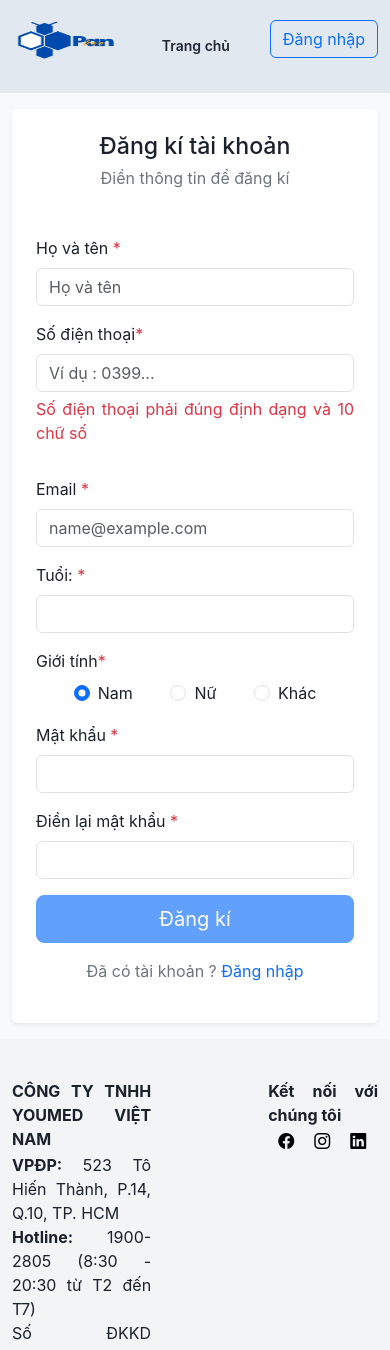
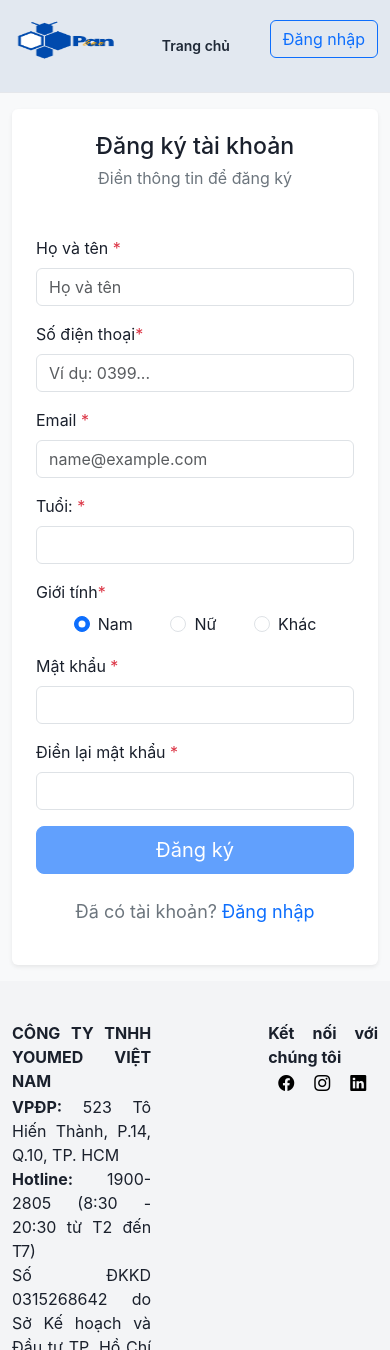
Before and after one commit to anhphuong012/CK_DACNPM, a React (Create React App) app in the folder frontend/project/: page /register in a window 390 px wide. Shown: the top 1350 px of the page. Built offline with nearby package versions, Linux system fonts and the light colour scheme.

Commit message:
update register

```diff
--- a/frontend/project/package.json
+++ b/frontend/project/package.json
@@ -52,5 +52,5 @@
       "last 1 safari version"
     ]
   },
-  "proxy": "http://172.17.90.48:8081"
+  "proxy": "http://192.168.1.6:8081"
 }
--- a/frontend/project/src/component/user/css/register.css
+++ b/frontend/project/src/component/user/css/register.css
@@ -6,14 +6,39 @@
     font-family: Inter, ui-sans-serif, system-ui, -apple-system, BlinkMacSystemFont, Segoe UI, Roboto, Helvetica Neue, Arial, Noto Sans, sans-serif, "Apple Color Emoji", "Segoe UI Emoji", Segoe UI Symbol, "Noto Color Emoji";
 
 }
+
 .text-just {
     text-align: justify;
 }
+
 .sex-check {
     display: flex;
-        justify-content: space-evenly;
+    justify-content: space-evenly;
 }
+
 .text-danger {
     color: red;
     margin-top: 5px;
+    margin-bottom: -5px;
 }
+
+.text-secondary {
+    font-size: 18px;
+    margin-top: 8px!important;
+}
+
+/* Ẩn các spin buttons trong trình duyệt Webkit (Chrome, Safari, Edge) */
+input[type="number"]::-webkit-outer-spin-button,
+input[type="number"]::-webkit-inner-spin-button {
+  -webkit-appearance: none;
+  margin: 0;
+}
+
+/* Ẩn các spin buttons trong Firefox */
+input[type="number"] {
+  -moz-appearance: textfield;
+}
+
+.div_block-pass {
+    margin-top: 1rem;
+}
--- a/frontend/project/src/component/user/page/Header.js
+++ b/frontend/project/src/component/user/page/Header.js
@@ -40,6 +40,7 @@ export default function Headers() {
     setAnchorEl(null);
     window.location.href = url;
   };
+
   return (
     <div className="border-b">
       <header class="container d-flex justify-content-between mt-20 ">
--- a/frontend/project/src/component/user/page/Login.js
+++ b/frontend/project/src/component/user/page/Login.js
@@ -102,7 +102,7 @@ export default function LoginPage() {
                     <label class="form-check-label">Ghi nhớ tài khoản</label>
                   </div>
                   <div>
-                    <a href="" className="forget-pass">
+                    <a href="/forgot-password" className="forget-pass">
                       Quên mật khẩu?
                     </a>
                   </div>
@@ -114,9 +114,9 @@ export default function LoginPage() {
                 </div>
 
                 <div className="mt-4">
-                  Chưa có tài khoản ?{" "}
+                  Chưa có tài khoản?{" "}
                   <Link className="forget-pass" to="/register">
-                    Đăng kí ngay
+                    Đăng ký ngay
                   </Link>
                 </div>
               </div>
--- a/frontend/project/src/component/user/page/Register.js
+++ b/frontend/project/src/component/user/page/Register.js
@@ -10,37 +10,81 @@ import "react-toastify/dist/ReactToastify.css";
 import axios from "axios";
 
 export default function Register() {
-  const [sex, setSex] = useState("male");
-  const [checkPass, setCheckPass] = useState(true);
-  const [checkPhone, setCheckPhone] = useState(true);
-
+  // Các trạng thái để lưu trữ thông tin đầu vào của người dùng
   const [fullName, setFullName] = useState("");
   const [repass, setRepass] = useState("");
   const [password, setPassword] = useState("");
   const [phone, setPhone] = useState("");
   const [email, setEmail] = useState("");
   const [age, setAge] = useState("");
+  const [sex, setSex] = useState("Nam");
 
-  console.log("Pass:" + password);
-  console.log("Repass:" + repass);
 
+  // kiểm tra
+  const [checkEmail, setCheckEmail] = useState(true);
+  // const [checkPass, setCheckPass] = useState(true);
+  // const [checkPhone, setCheckPhone] = useState(true);
+  // const [checkPasswordLength, setCheckPasswordLength] = useState(true);
+  const [checkPass, setCheckPass] = useState(null);
+  const [checkPhone, setCheckPhone] = useState(null);
+  const [checkPasswordLength, setCheckPasswordLength] = useState(null);
+
+  // Xử lý sự kiện khi người dùng thay đổi giá trị trường mật khẩu nhập lại
   const handleRepass = (event) => {
     setRepass(event.target.value);
   };
 
+  // Theo dõi sự thay đổi của mật khẩu và mật khẩu nhập lại để kiểm tra sự trùng khớp
   useEffect(() => {
-    setCheckPass(password == repass);
+    setCheckPass(password === repass);
   }, [repass, password]);
 
+  // Theo dõi sự thay đổi của số điện thoại để kiểm tra định dạng và độ dài
+  // useEffect(() => {
+  //   setCheckPhone(phone.length === 10 && phone.startsWith("0"));
+  // }, [phone]);
   useEffect(() => {
-    setCheckPhone(phone.length == 10 && phone.startsWith("0"));
+    if (phone.length > 0) {
+      setCheckPhone(phone.length === 10 && phone.startsWith("0"));
+    } else {
+      setCheckPhone(null);
+    }
   }, [phone]);
 
+  // Xử lý sự kiện khi người dùng thay đổi giá trị của trường giới tính
   const radioChange = (event) => {
     setSex(event.target.value);
   };
 
-  const register = async () => {
+  // Hàm kiểm tra email hợp lệ bằng regex
+  const validateEmail = (email) => {
+    const re = /^[^\s@]+@[^\s@]+\.[^\s@]+$/;
+    return re.test(email);
+  };
+
+  // Kiểm tra độ dài mật khẩu
+  // useEffect(() => {
+  //   setCheckPasswordLength(password.length >= 6);
+  // }, [password]);
+  useEffect(() => {
+    if (password.length > 0) {
+      setCheckPasswordLength(password.length >= 6);
+    } else {
+      setCheckPasswordLength(null);
+    }
+  }, [password]);
+
+
+  // Hàm đăng ký tài khoản
+  const register = async (event) => {
+    event.preventDefault(); // Ngăn chặn hành vi mặc định của nút submit
+    // Kiểm tra tính hợp lệ của email
+    setCheckEmail(validateEmail(email));
+    if (!validateEmail(email)) {
+      return; // Dừng lại nếu email không hợp lệ hoặc mật khẩu không đủ dài
+    }
+
+    // Gửi yêu cầu đăng ký tài khoản lên server
     await axios({
       method: "post",
       maxBodyLength: Infinity,
@@ -59,45 +103,46 @@ export default function Register() {
       }),
     }).then(function (response) {
       console.log(response);
-      if (response.status == 201) {
-        if (response.data.data.role == "user") {
+      if (response.status === 201) {
+        if (response.data.data.role === "user") {
           var user = response.data.data.patient;
           sessionStorage.setItem("user", JSON.stringify(user));
           document.location.href = "/";
         }
-      } else if (response.status == 204) {
-        toast.error("Số điện thoại đã có trên hệ thống!");
+      } else if (response.status === 204) {
+        toast.error("Số điện thoại này hiện tại đã được sử dụng!");
       }
     });
   };
+
   return (
     <div>
-      <Header></Header>
+      <Header />
       <section>
-        <div class="bg-light py-3 py-md-5">
-          <div class="container">
-            <div class="row justify-content-md-center">
-              <div class="col-12 col-md-11 col-lg-8 col-xl-7 col-xxl-6">
-                <div class="bg-white p-4 p-md-5 rounded shadow-sm">
-                  <div class="row">
-                    <div class="col-12">
-                      <div class="mb-5">
-                        <h2 class="h3">Đăng kí tài khoản</h2>
-                        <h3 class="fs-6 fw-normal text-secondary m-0">
-                          Điền thông tin để đăng kí
+        <div className="bg-light py-3 py-md-5">
+          <div className="container">
+            <div className="row justify-content-md-center">
+              <div className="col-12 col-md-11 col-lg-8 col-xl-7 col-xxl-6">
+                <div className="bg-white p-4 p-md-5 rounded shadow-sm">
+                  <div className="row">
+                    <div className="col-12">
+                      <div className="mb-5">
+                        <h2 className="h3">Đăng ký tài khoản</h2>
+                        <h3 className="fs-6 fw-normal text-secondary m-0">
+                          Điền thông tin để đăng ký
                         </h3>
                       </div>
                     </div>
                   </div>
                   <form action="#!">
-                    <div class=" text-just row gy-3 gy-md-4 overflow-hidden">
-                      <div class="col-12">
-                        <label for="firstName" class="form-label">
-                          Họ và tên <span class="text-danger">*</span>
+                    <div className="text-just row gy-3 gy-md-4 overflow-hidden">
+                      <div className="col-12">
+                        <label htmlFor="firstName" className="form-label">
+                          Họ và tên <span className="text-danger">*</span>
                         </label>
                         <input
                           type="text"
-                          class="form-control"
+                          className="form-control"
                           name="fullName"
                           id="fullName"
                           placeholder="Họ và tên"
@@ -106,34 +151,38 @@ export default function Register() {
                           onChange={(event) => setFullName(event.target.value)}
                         />
                       </div>
-                      <div class="col-12">
-                        <label for="lastName" class="form-label">
-                          Số điện thoại<span class="text-danger">*</span>
+                      <div className="col-12">
+                        <label htmlFor="lastName" className="form-label">
+                          Số điện thoại<span className="text-danger">*</span>
                         </label>
                         <input
                           type="text"
-                          class="form-control"
+                          className="form-control"
                           name="phone"
                           id="phone"
-                          placeholder="Ví dụ : 0399..."
+                          placeholder="Ví dụ: 0399..."
                           value={phone}
                           onChange={(event) => setPhone(event.target.value)}
                           required
                         />
-
-                        {!checkPhone && (
+                        {/* {!checkPhone && (
+                          <p className="text-danger">
+                            Số điện thoại phải đúng định dạng và 10 chữ số
+                          </p>
+                        )} */}
+                        {!checkPhone && phone.length > 0 && (
                           <p className="text-danger">
                             Số điện thoại phải đúng định dạng và 10 chữ số
                           </p>
                         )}
                       </div>
-                      <div class="col-12">
-                        <label for="email" class="form-label">
-                          Email <span class="text-danger">*</span>
+                      <div className="col-12">
+                        <label htmlFor="email" className="form-label">
+                          Email <span className="text-danger">*</span>
                         </label>
                         <input
                           type="email"
-                          class="form-control"
+                          className="form-control"
                           name="email"
                           id="email"
                           placeholder="name@example.com"
@@ -141,205 +190,151 @@ export default function Register() {
                           onChange={(event) => setEmail(event.target.value)}
                           required
                         />
+                        {!checkEmail && (
+                          <p className="text-danger">Email không hợp lệ</p>
+                        )}
                       </div>
 
-                      <div class="col-12">
-                        <label for="age" class="form-label">
-                          Tuổi: <span class="text-danger">*</span>
+                      <div className="col-12">
+                        <label htmlFor="age" className="form-label">
+                          Tuổi: <span className="text-danger">*</span>
                         </label>
                         <input
                           type="number"
-                          class="form-control"
+                          className="form-control"
                           name="age"
                           id="age"
                           value={age}
-                          onChange={(event) => setAge(event.target.value)}
+                          onChange={(event) => {
+                            let enteredValue = parseInt(event.target.value, 10);
+                            // Kiểm tra giá trị nhập vào để đảm bảo nó nằm trong khoảng từ 0 đến 200
+                            if (enteredValue < 0) {
+                              enteredValue = 0;
+                            } else if (enteredValue > 200) {
+                              enteredValue = 200;
+                            }
+                            setAge(enteredValue);
+                          }}
                           required
                         />
                       </div>
-
-                      <div class="col-12">
-                        <label for="email" class="form-label">
-                          Giới tính<span class="text-danger">*</span>
+                      <div className="col-12">
+                        <label htmlFor="email" className="form-label">
+                          Giới tính<span className="text-danger">*</span>
                         </label>
                         <div className="sex-check">
-                          <div class="form-check">
+                          <div className="form-check">
                             <input
                               type="radio"
-                              class="form-check-input"
+                              className="form-check-input"
                               id="radio1"
                               name="optradio"
-                              value="male"
+                              value="Nam"
                               onChange={radioChange}
-                              checked={sex === "male"}
+                              checked={sex === "Nam"}
                             />
-                            <label class="form-check-label" for="radio1">
+                            <label className="form-check-label" htmlFor="radio1">
                               Nam
                             </label>
                           </div>
-                          <div class="form-check">
+                          <div className="form-check">
                             <input
                               type="radio"
-                              class="form-check-input"
+                              className="form-check-input"
                               id="radio2"
                               name="optradio"
-                              value="female"
+                              value="Nữ"
                               onChange={radioChange}
-                              checked={sex === "female"}
+                              checked={sex === "Nữ"}
                             />
-                            <label class="form-check-label" for="radio2">
+                            <label className="form-check-label" htmlFor="radio2">
                               Nữ
                             </label>
                           </div>
-                          <div class="form-check">
+                          <div className="form-check">
                             <input
                               type="radio"
-                              class="form-check-input"
+                              className="form-check-input"
                               id="radio3"
                               name="optradio"
-                              value="other"
+                              value="Khác"
                               onChange={radioChange}
-                              checked={sex === "other"}
+                              checked={sex === "Khác"}
                             />
-                            <label class="form-check-label" for="radio3">
+                            <label className="form-check-label" htmlFor="radio3">
                               Khác
                             </label>
                           </div>
                         </div>
                       </div>
-
-                      <div class="col-12">
-                        <label for="password" class="form-label">
-                          Mật khẩu <span class="text-danger">*</span>
+                      <div className="col-12 div_block-pass">
+                        <label htmlFor="password" className="form-label">
+                          Mật khẩu <span className="text-danger">*</span>
                         </label>
                         <input
                           type="password"
-                          class="form-control"
+                          className="form-control"
                           name="password"
                           id="password"
                           value={password}
-                          onChange={(event) => {
-                            setPassword(event.target.value);
-                          }}
+                          onChange={(event) => setPassword(event.target.value)}
                           required
                         />
+                        {/* {!checkPasswordLength && (
+                          <p className="text-danger">
+                            Mật khẩu phải có ít nhất 6 ký tự
+                          </p>
+                        )} */}
+                        {!checkPasswordLength && password.length > 0 && (
+                          <p className="text-danger">
+                            Mật khẩu phải có ít nhất 6 ký tự
+                          </p>
+                        )}
                       </div>
 
-                      <div class="col-12">
-                        <label for="re-password" class="form-label">
-                          Điền lại mật khẩu <span class="text-danger">*</span>
+                      <div className="col-12">
+                        <label htmlFor="re-password" className="form-label">
+                          Điền lại mật khẩu <span className="text-danger">*</span>
                         </label>
                         <input
                           type="password"
-                          class="form-control"
+                          className="form-control"
                           name="re-password"
                           id="re-password"
                           value={repass}
                           onChange={handleRepass}
                           required
                         />
-
                         {!checkPass && (
-                          <p className="text-danger">
-                            Mật khẩu không trùng khớp
-                          </p>
+                          <p className="text-danger">Mật khẩu không trùng khớp</p>
                         )}
                       </div>
-                      {/* <div class="col-12">
-                        <div class="form-check">
-                          <input
-                            class="form-check-input"
-                            type="checkbox"
-                            value=""
-                            name="iAgree"
-                            id="iAgree"
-                            required
-                          />
-                          <label
-                            class="form-check-label text-secondary"
-                            for="iAgree"
-                          >
-                            Đồng ý với các điều khoản ?
-                          </label>
-                        </div>
-                      </div> */}
-                      <div class="col-12">
-                        <div class="d-grid">
+                      <div className="col-12">
+                        <div className="d-grid">
                           <button
-                            class={`btn btn-lg btn-primary ${
-                              checkPass && checkPhone ? "" : "disabled"
-                            }`}
+                            className={`btn btn-lg btn-primary ${checkPass && checkPhone ? "" : "disabled"}`}
+                            // className={`btn btn-lg btn-primary ${fieldsFilled ? "" : "disabled"}`}
                             type="submit"
                             onClick={register}
                           >
-                            Đăng kí
+                            Đăng ký
                           </button>
                         </div>
                       </div>
                     </div>
                   </form>
-                  <div class="row mb-3 mt-3">
-                    <div class="col-12">
-                      {/* <hr class="mt-5 mb-4 border-secondary-subtle"> */}
-                      <div class="col-12">
-                        <p class="m-0 text-secondary text-center">
-                          Đã có tài khoản ?{" "}
-                          <Link
-                            to="/login"
-                            class="link-primary text-decoration-none"
-                          >
+                  <div className="row mb-3 mt-3">
+                    <div className="col-12">
+                      <div className="col-12">
+                        <p className="m-0 text-secondary text-center">
+                          Đã có tài khoản?{" "}
+                          <Link to="/login" className="link-primary text-decoration-none">
                             Đăng nhập
                           </Link>
                         </p>
                       </div>
                     </div>
                   </div>
-                  {/* <div class="row">
-                    <div class="col-12">
-                      <p class="mt-5 mb-4">Or sign in with</p>
-                      <div class="d-flex gap-3 flex-column flex-md-row">
-                        <a href="#!" class="btn bsb-btn-xl btn-outline-primary">
-                          <svg
-                            xmlns="http://www.w3.org/2000/svg"
-                            width="16"
-                            height="16"
-                            fill="currentColor"
-                            class="bi bi-google"
-                            viewBox="0 0 16 16"
-                          >
-                            <path d="M15.545 6.558a9.42 9.42 0 0 1 .139 1.626c0 2.434-.87 4.492-2.384 5.885h.002C11.978 15.292 10.158 16 8 16A8 8 0 1 1 8 0a7.689 7.689 0 0 1 5.352 2.082l-2.284 2.284A4.347 4.347 0 0 0 8 3.166c-2.087 0-3.86 1.408-4.492 3.304a4.792 4.792 0 0 0 0 3.063h.003c.635 1.893 2.405 3.301 4.492 3.301 1.078 0 2.004-.276 2.722-.764h-.003a3.702 3.702 0 0 0 1.599-2.431H8v-3.08h7.545z" />
-                          </svg>
-                          <span class="ms-2 fs-6">Google</span>
-                        </a>
-                        <a href="#!" class="btn bsb-btn-xl btn-outline-primary">
-                          <svg
-                            xmlns="http://www.w3.org/2000/svg"
-                            width="16"
-                            height="16"
-                            fill="currentColor"
-                            class="bi bi-facebook"
-                            viewBox="0 0 16 16"
-                          >
-                            <path d="M16 8.049c0-4.446-3.582-8.05-8-8.05C3.58 0-.002 3.603-.002 8.05c0 4.017 2.926 7.347 6.75 7.951v-5.625h-2.03V8.05H6.75V6.275c0-2.017 1.195-3.131 3.022-3.131.876 0 1.791.157 1.791.157v1.98h-1.009c-.993 0-1.303.621-1.303 1.258v1.51h2.218l-.354 2.326H9.25V16c3.824-.604 6.75-3.934 6.75-7.951z" />
-                          </svg>
-                          <span class="ms-2 fs-6">Facebook</span>
-                        </a>
-                        <a href="#!" class="btn bsb-btn-xl btn-outline-primary">
-                          <svg
-                            xmlns="http://www.w3.org/2000/svg"
-                            width="16"
-                            height="16"
-                            fill="currentColor"
-                            class="bi bi-twitter"
-                            viewBox="0 0 16 16"
-                          >
-                            <path d="M5.026 15c6.038 0 9.341-5.003 9.341-9.334 0-.14 0-.282-.006-.422A6.685 6.685 0 0 0 16 3.542a6.658 6.658 0 0 1-1.889.518 3.301 3.301 0 0 0 1.447-1.817 6.533 6.533 0 0 1-2.087.793A3.286 3.286 0 0 0 7.875 6.03a9.325 9.325 0 0 1-6.767-3.429 3.289 3.289 0 0 0 1.018 4.382A3.323 3.323 0 0 1 .64 6.575v.045a3.288 3.288 0 0 0 2.632 3.218 3.203 3.203 0 0 1-.865.115 3.23 3.23 0 0 1-.614-.057 3.283 3.283 0 0 0 3.067 2.277A6.588 6.588 0 0 1 .78 13.58a6.32 6.32 0 0 1-.78-.045A9.344 9.344 0 0 0 5.026 15z" />
-                          </svg>
-                          <span class="ms-2 fs-6">Twitter</span>
-                        </a>
-                      </div>
-                    </div>
-                  </div> */}
                 </div>
               </div>
             </div>
@@ -347,7 +342,7 @@ export default function Register() {
           <ToastContainer position="bottom-right" />
         </div>
       </section>
-      <Footer></Footer>
+      <Footer />
     </div>
   );
 }
--- a/frontend/project/src/setupProxy.js
+++ b/frontend/project/src/setupProxy.js
@@ -4,7 +4,7 @@ module.exports = function (app) {
   app.use(
     "/api",
     createProxyMiddleware({
-      target: "http://172.17.90.48:8081",
+      target: "http://192.168.1.6:8081",
       changeOrigin: true,
     })
   );
```
Also changed, not shown: frontend/project/public/index.html (+1 -21 lines), frontend/project/src/component/user/page/Profile.js (+22 -3 lines).
